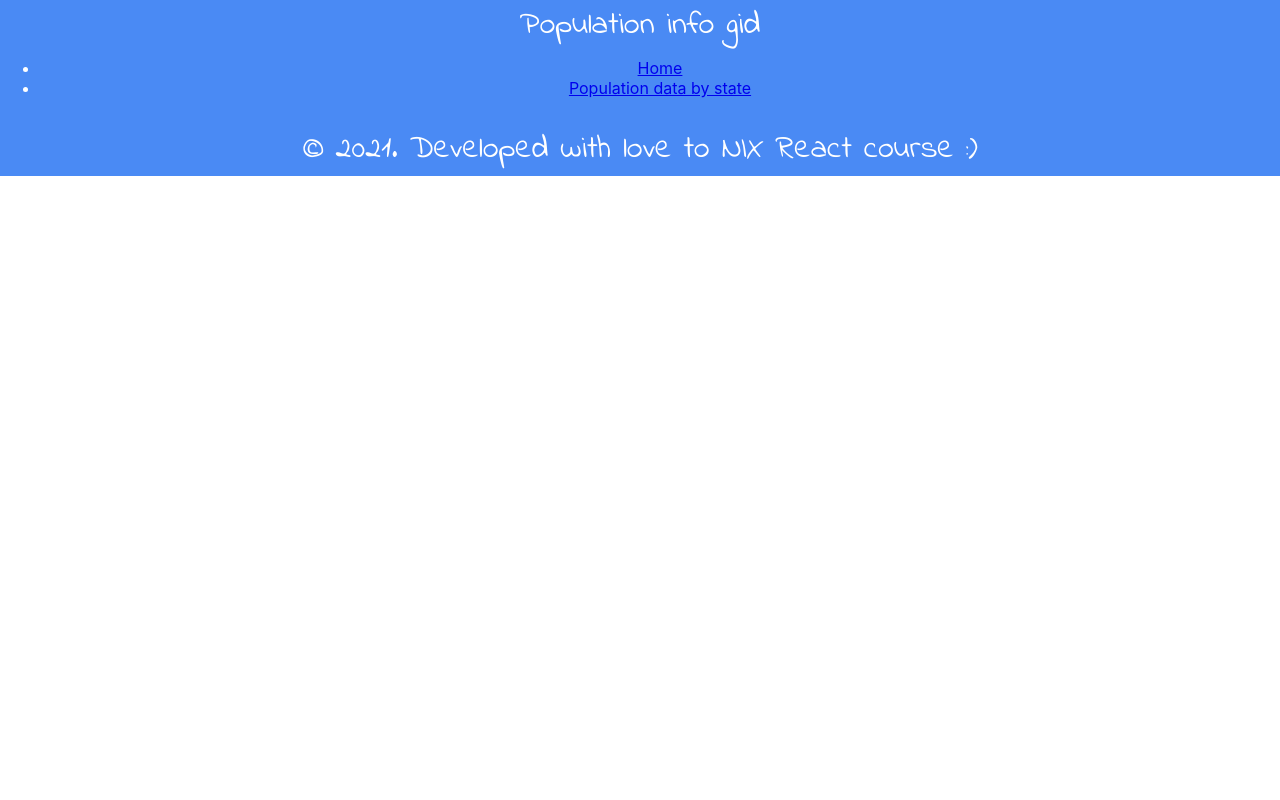
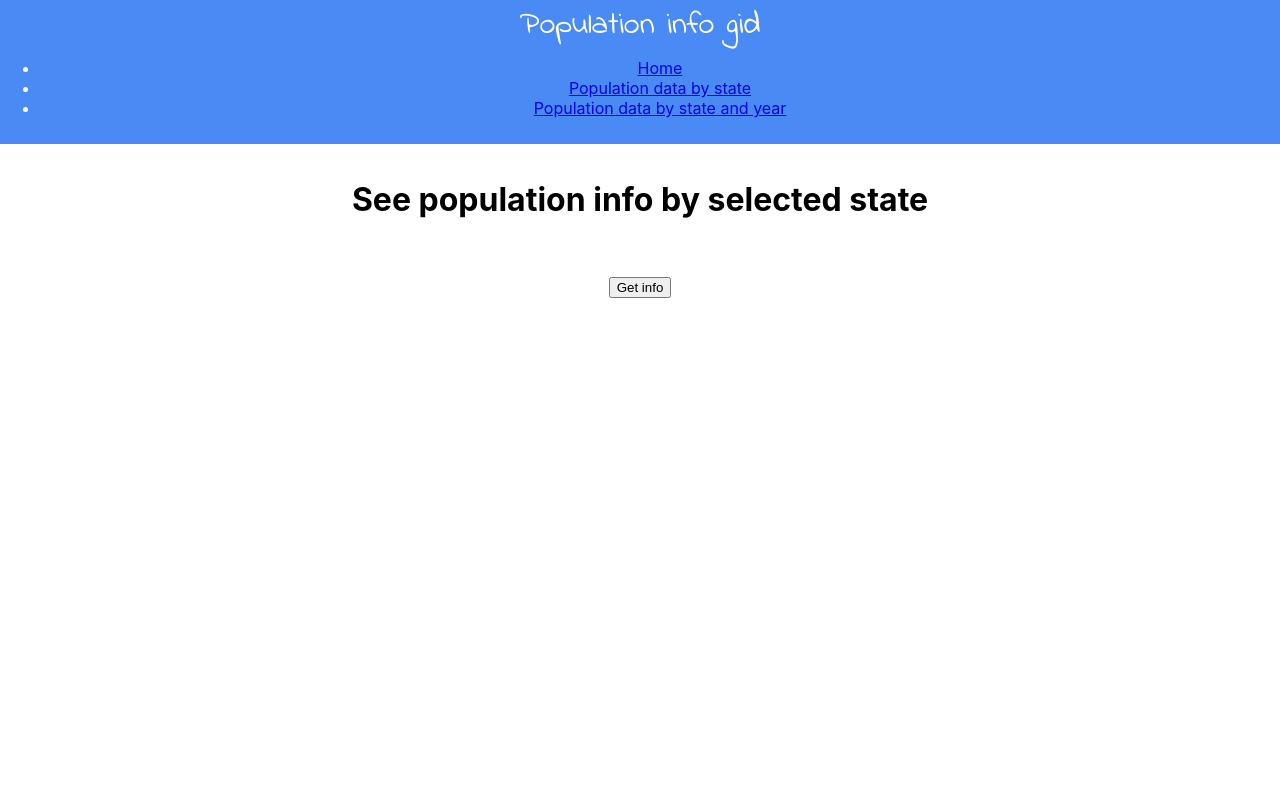
Before and after one commit to AlexanderGridin/NIX--React--HW-FINAL, a React (Create React App) app: page /population-data-by-state-and-year in a window 1280 px wide. Shown: the top 800 px of the page. Built offline with nearby package versions, Linux system fonts and the light colour scheme; no server answers.

Commit message:
Functionality complete

```diff
--- /dev/null
+++ b/src/components/SelectStateAndYearForm/SelectStateAndYearForm.js
@@ -0,0 +1,80 @@
+import { useEffect } from "react";
+import { useSelector, useDispatch } from "react-redux";
+
+import { setSelectedState, setSelectedYear } from "../../store/populationSlice";
+
+import Select from "../../components/form/Select/Select";
+import { useState } from "react";
+
+const SelectStateAndYearForm = ({ onSubmit }) => {
+  const dispatch = useDispatch();
+
+  const states = useSelector((state) => state.populationData.states);
+  const years = useSelector((state) => state.populationData.years);
+
+  const selectedStateFromStore = useSelector(
+    (state) => state.populationData.selectedState
+  );
+  const selectedYearFromStore = useSelector(
+    (state) => state.populationData.selectedYear
+  );
+
+  const [selectedFromFormState, setSelectedFromFormState] = useState("");
+  const [selectedFromFormYear, setSelectedFromFormYear] = useState("");
+
+  useEffect(() => {
+    states &&
+      !selectedStateFromStore &&
+      setSelectedFromFormState(states[0].name);
+
+    states &&
+      selectedStateFromStore &&
+      setSelectedFromFormState(selectedStateFromStore);
+
+    years && !selectedYearFromStore && setSelectedFromFormYear(years[0].year);
+    years &&
+      selectedYearFromStore &&
+      setSelectedFromFormYear(selectedYearFromStore);
+  }, []);
+
+  const handleSubmit = (e) => {
+    e.preventDefault();
+
+    dispatch(setSelectedState({ selectedFromFormState }));
+    dispatch(setSelectedYear({ selectedFromFormYear }));
+
+    onSubmit(selectedFromFormState, selectedFromFormYear);
+  };
+
+  return (
+    <form action="#" onSubmit={handleSubmit}>
+      {states && (
+        <Select
+          value={selectedFromFormState}
+          label="Select state"
+          id="select-state"
+          options={states}
+          fieldForOptionValue="name"
+          fieldForOptionText="name"
+          onChange={setSelectedFromFormState}
+        />
+      )}
+
+      {years && (
+        <Select
+          value={selectedFromFormYear}
+          label="Select year"
+          id="select-year"
+          options={years}
+          fieldForOptionValue="year"
+          fieldForOptionText="year"
+          onChange={setSelectedFromFormYear}
+        />
+      )}
+
+      <button type="submit">Get info</button>
+    </form>
+  );
+};
+
+export default SelectStateAndYearForm;
--- a/src/components/SelectStateForm/SelectStateForm.js
+++ b/src/components/SelectStateForm/SelectStateForm.js
@@ -1,4 +1,4 @@
-import { useEffect } from "react";
+import { useEffect, useState } from "react";
 import { useSelector, useDispatch } from "react-redux";
 
 import { setSelectedState } from "../../store/populationSlice";
@@ -9,37 +9,38 @@ const SelectStateForm = ({ onSubmit }) => {
   const dispatch = useDispatch();
 
   const states = useSelector((state) => state.populationData.states);
-  const selectedState = useSelector(
+  const selectedStateFromStore = useSelector(
     (state) => state.populationData.selectedState
   );
+  const [selectedUSAState, setSelectedUSAState] = useState("");
 
   useEffect(() => {
+    states && !selectedStateFromStore && setSelectedUSAState(states[0].name);
+
     states &&
-      !selectedState &&
-      dispatch(setSelectedState({ selectedState: states[0].name }));
+      selectedStateFromStore &&
+      setSelectedUSAState(selectedStateFromStore);
   }, [states]);
-
-  const handleSelectChange = (state) => {
-    dispatch(setSelectedState({ selectedState: state }));
-  };
 
   const handleSubmit = (e) => {
     e.preventDefault();
 
-    onSubmit(selectedState);
+    dispatch(setSelectedState({ selectedUSAState }));
+
+    onSubmit(selectedUSAState);
   };
 
   return (
     <form action="#" onSubmit={handleSubmit}>
       {states && (
         <Select
-          value={selectedState}
+          value={selectedUSAState}
           label="Select state"
           id="select-state"
           options={states}
           fieldForOptionValue="name"
           fieldForOptionText="name"
-          onChange={handleSelectChange}
+          onChange={setSelectedUSAState}
         />
       )}
 
--- a/src/constants/navigation.js
+++ b/src/constants/navigation.js
@@ -8,6 +8,10 @@ const NAVIGATION = [
     title: "Population data by state",
     url: "/population-data-by-state",
   },
+  {
+    title: "Population data by state and year",
+    url: "/population-data-by-state-and-year",
+  },
 ];
 
 export default NAVIGATION;
--- a/src/constants/routes.js
+++ b/src/constants/routes.js
@@ -1,5 +1,6 @@
 import HomePage from "../pages/HomePage/HomePage";
 import PopulationByStatePage from "../pages/PopulationByStatePage/PopulationByStatePage";
+import PopulationByStateAndYearPage from "../pages/PopulationByStateAndYearPage/PopulationByStateAndYearPage";
 
 const ROUTES = [
   {
@@ -11,6 +12,10 @@ const ROUTES = [
     path: "/population-data-by-state",
     component: PopulationByStatePage,
   },
+  {
+    path: "/population-data-by-state-and-year",
+    component: PopulationByStateAndYearPage,
+  },
 ];
 
 export default ROUTES;
--- /dev/null
+++ b/src/pages/PopulationByStateAndYearPage/PopulationByStateAndYearPage.js
@@ -0,0 +1,121 @@
+import { useEffect, useState } from "react";
+import { useSelector, useDispatch } from "react-redux";
+
+import { getStatesPopulationData } from "../../lib/datausaIoApi";
+import getStatesAndYearsFromStatesPopulationData from "../../lib/getStatesAndYearsFromStatesPopulationData";
+import {
+  setSelectedState,
+  setStatesPopulationData,
+  setStates,
+  setYears,
+  setSelectedYear,
+} from "../../store/populationSlice";
+
+import Page from "../../components/Page/Page";
+import SelectStateAndYearForm from "../../components/SelectStateAndYearForm/SelectStateAndYearForm";
+import ResponsiveBarChart from "../../components/ResponsiveBarChart/ResponsiveBarChart";
+
+const PopulationByStateAndYearPage = () => {
+  const dispatch = useDispatch();
+
+  const statesPopulationData = useSelector(
+    (state) => state.populationData.statesPopulationData
+  );
+
+  const selectedState = useSelector(
+    (state) => state.populationData.selectedState
+  );
+
+  const selectedYear = useSelector(
+    (state) => state.populationData.selectedYear
+  );
+
+  const [
+    populationDataOfSelectedStateInSelectedYear,
+    setPopulationDataOfSelectedStateInSelectedYear,
+  ] = useState(null);
+
+  const [chartTitle, setChartTitle] = useState("");
+
+  const handleSelectStateAndYearFormSubmit = (selectedState, selectedYear) => {
+    console.log(selectedState, selectedYear);
+    dispatch(setSelectedState({ selectedState }));
+    dispatch(setSelectedYear({ selectedYear }));
+
+    const populationDataOfSelectedStateInSelectedYear =
+      statesPopulationData.filter(
+        (stateFromStore) =>
+          stateFromStore.State === selectedState &&
+          stateFromStore.Year === selectedYear
+      );
+
+    setPopulationDataOfSelectedStateInSelectedYear(
+      populationDataOfSelectedStateInSelectedYear
+    );
+
+    setChartTitle(`Population of ${selectedState} in ${selectedYear} year`);
+  };
+
+  const reuploadStatesPopulationData = () => {
+    getStatesPopulationData().then((responseFromApi) => {
+      const statesPopulationDataFromApi = responseFromApi.data;
+      const statesAndYears = getStatesAndYearsFromStatesPopulationData(
+        statesPopulationDataFromApi
+      );
+
+      dispatch(
+        setStatesPopulationData({
+          statesPopulationData: statesPopulationDataFromApi,
+        })
+      );
+
+      dispatch(
+        setStates({
+          states: statesAndYears.states,
+        })
+      );
+
+      dispatch(setYears({ years: statesAndYears.years }));
+    });
+  };
+
+  useEffect(() => {
+    if (!statesPopulationData) {
+      reuploadStatesPopulationData();
+    }
+
+    if (selectedState && selectedYear) {
+      const populationDataOfSelectedStateInSelectedYear =
+        statesPopulationData.filter(
+          (stateFromStore) =>
+            stateFromStore.State === selectedState &&
+            stateFromStore.Year === selectedYear
+        );
+
+      setPopulationDataOfSelectedStateInSelectedYear(
+        populationDataOfSelectedStateInSelectedYear
+      );
+
+      setChartTitle(`Population of ${selectedState} in ${selectedYear} year`);
+
+      console.log(populationDataOfSelectedStateInSelectedYear);
+    }
+  }, []);
+
+  return (
+    <Page title="See population info by selected state">
+      <SelectStateAndYearForm onSubmit={handleSelectStateAndYearFormSubmit} />
+
+      {populationDataOfSelectedStateInSelectedYear && (
+        <ResponsiveBarChart
+          title={chartTitle}
+          data={populationDataOfSelectedStateInSelectedYear}
+          XAxisDataKey="Year"
+          barDataKey="Population"
+        />
+      )}
+    </Page>
+  );
+};
+
+export default PopulationByStateAndYearPage;
--- a/src/pages/PopulationByStatePage/PopulationByStatePage.js
+++ b/src/pages/PopulationByStatePage/PopulationByStatePage.js
@@ -12,7 +12,6 @@ import {
 
 import Page from "../../components/Page/Page";
 import SelectStateForm from "../../components/SelectStateForm/SelectStateForm";
-
 import ResponsiveBarChart from "../../components/ResponsiveBarChart/ResponsiveBarChart";
 
 const PopulationByStatePage = () => {
@@ -29,6 +28,8 @@ const PopulationByStatePage = () => {
   const [populationDataOfSelectedState, setPopulationDataOfSelectedState] =
     useState(null);
 
+  const [chartTitle, setChartTitle] = useState("");
+
   const handleSelectStateFormSubmit = (state) => {
     dispatch(setSelectedState({ selectedState: state }));
 
@@ -38,15 +39,15 @@ const PopulationByStatePage = () => {
 
     setPopulationDataOfSelectedState(populationDataOfSelectedState);
     console.log(populationDataOfSelectedState);
+
+    setChartTitle(
+      `Population of ${state} from ${
+        populationDataOfSelectedState[0].Year
+      } year till ${
+        statesPopulationData[populationDataOfSelectedState.length - 1].Year
+      } year`
+    );
   };
-
-  const chartTitle =
-    populationDataOfSelectedState &&
-    `Population of ${populationDataOfSelectedState[0].State} from ${
-      populationDataOfSelectedState[0].Year
-    } year till ${
-      statesPopulationData[populationDataOfSelectedState.length - 1].Year
-    } year`;
 
   const reuploadStatesPopulationData = () => {
     getStatesPopulationData().then((responseFromApi) => {
@@ -82,6 +83,13 @@ const PopulationByStatePage = () => {
         .reverse();
 
       setPopulationDataOfSelectedState(populationDataOfSelectedState);
+      setChartTitle(
+        `Population of ${selectedState} from ${
+          populationDataOfSelectedState[0].Year
+        } year till ${
+          statesPopulationData[populationDataOfSelectedState.length - 1].Year
+        } year`
+      );
     }
   }, []);
 
--- a/src/store/populationSlice.js
+++ b/src/store/populationSlice.js
@@ -4,8 +4,9 @@ const initialState = {
   populationTotalData: null,
   statesPopulationData: null,
   states: null,
+  years: null,
   selectedState: "",
-  years: null,
+  selectedYear: "",
 };
 
 const populationSlice = createSlice({
@@ -24,12 +25,16 @@ const populationSlice = createSlice({
       state.states = action.payload.states;
     },
 
+    setYears(state, action) {
+      state.years = action.payload.years;
+    },
+
     setSelectedState(state, action) {
       state.selectedState = action.payload.selectedState;
     },
 
-    setYears(state, action) {
-      state.years = action.payload.years;
+    setSelectedYear(state, action) {
+      state.selectedYear = action.payload.selectedYear;
     },
   },
 });
@@ -38,7 +43,8 @@ export const {
   setPopulationTotalData,
   setStatesPopulationData,
   setStates,
+  setYears,
   setSelectedState,
-  setYears,
+  setSelectedYear,
 } = populationSlice.actions;
 export default populationSlice.reducer;
```
Also changed, not shown: src/components/SelectStateAndYearForm/SelectStateAndYearForm.module.css (added).
